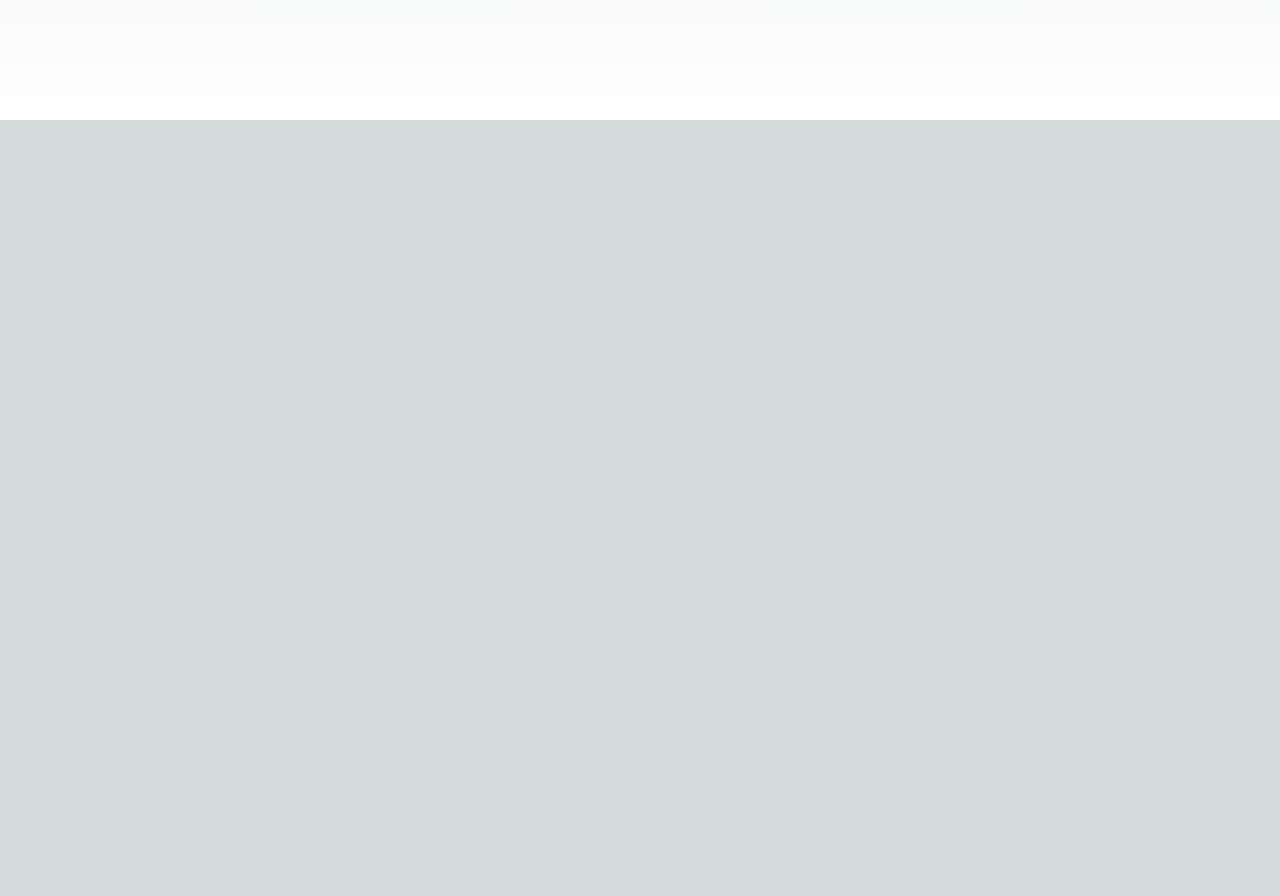
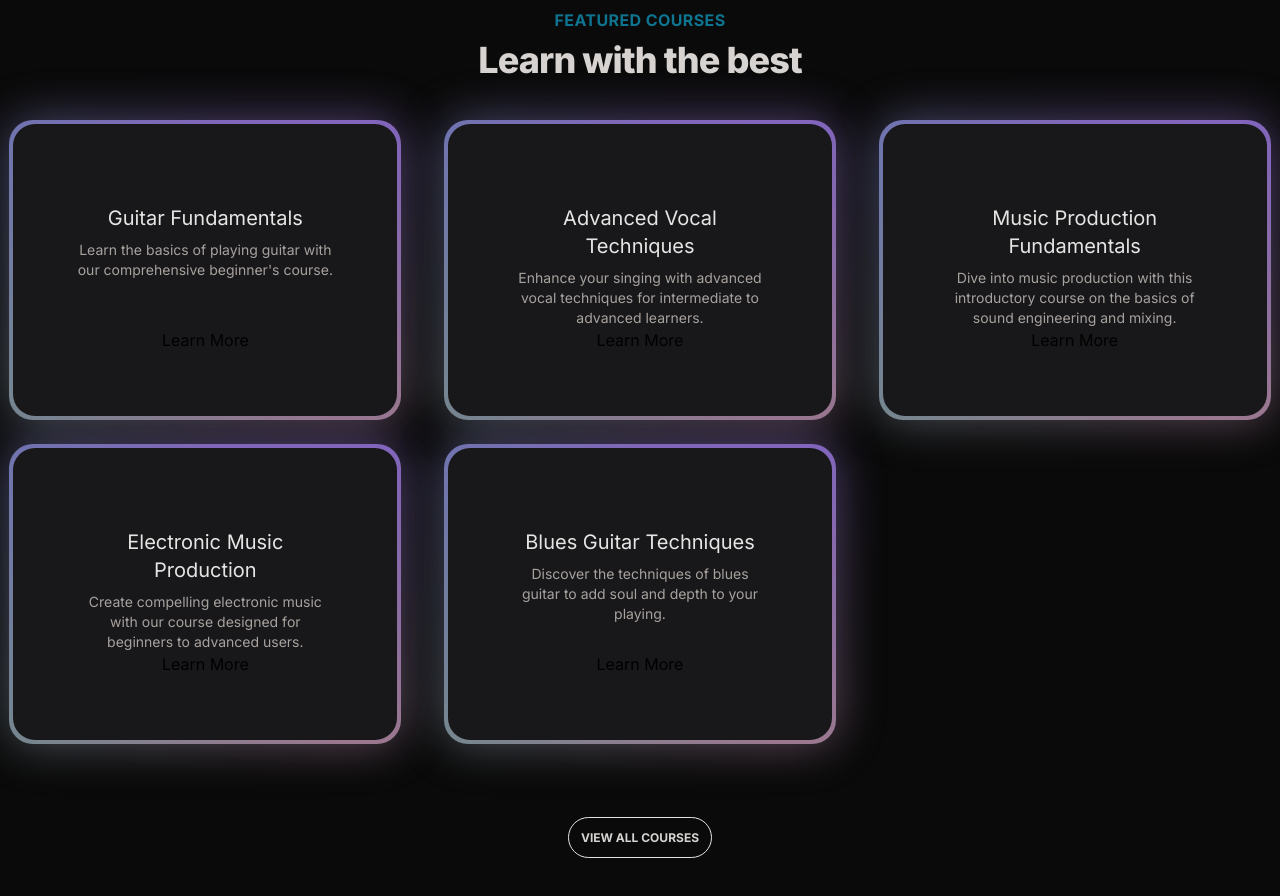
Before and after one commit to Farmaan16/music_academy-nextjs, a Next.js app: page / in a window 1280 px wide. Shown: the part 680-1576 px from the top of the page. Before the commit the page ends 800 px from the top, so only its background shows below. Built offline with nearby package versions, Linux system fonts and the light colour scheme.

Commit message:
"added Featured cards"

```diff
--- a/src/app/page.tsx
+++ b/src/app/page.tsx
@@ -1,9 +1,11 @@
+import FeaturedCourses from "@/components/FeaturedCourses";
 import HeroSection from "@/components/HeroSection";
 
 export default function Home() {
   return (
     <main className="min-h-screen bg-black/[o.96] antialiased bg-grid-white/[0.2]">
-      <HeroSection/>
+      <HeroSection />
+      <FeaturedCourses/>
     </main>
   );
 }
--- /dev/null
+++ b/src/components/FeaturedCourses.tsx
@@ -0,0 +1,66 @@
+"use client";
+
+import Link from "next/link";
+import courseData from "../data/music_courses.json";
+import { BackgroundGradient } from "./ui/background-gradient";
+import { cn } from "@/utils/cn";
+
+interface Course {
+  id: number;
+  title: string;
+  slug: string;
+  description: string;
+  price: number;
+  instructor: string;
+  isFeatured: boolean;
+}
+function FeaturedCourses() {
+  const featuredCourses = courseData.courses.filter(
+    (course: Course) => course.isFeatured === true
+  );
+
+  return (
+    <div className="py-12 bg-neutral-950">
+      <div>
+        <div className="text-center">
+          <h2 className="text-base text-cyan-700  font-bold tracking-wide uppercase">
+            Featured Courses
+          </h2>
+          <p className="mt-2 text-3xl leading-8 font-extrabold tracking-tight text-stone-300 sm:text-4xl">
+            Learn with the best
+          </p>
+        </div>
+      </div>
+      <div className="mt-10">
+        <div className="grid grid-cols-1 gap-6 sm:grid-cols-2 lg:grid-cols-3 justify-center">
+          {featuredCourses.map((course: Course) => (
+            <div className="flex justify-center" key={course.id}>
+              <BackgroundGradient className="flex flex-col rounded-[22px] max-w-sm p-4 sm:p-10 bg-white dark:bg-zinc-900 h-full overflow-hidden">
+                <div className="p-4 sm:p-6 flex flex-col items-center text-center flex-grow">
+                  <p className="text-lg sm:text-xl text-black mt-4 mb-2 dark:text-stone-200">
+                    {course.title}
+                  </p>
+                  <p className="text-sm text-neutral-600 dark:text-stone-400 flex-grow">
+                    {course.description}
+                  </p>
+                  <Link href={`/Courses/${course.slug}`}>Learn More </Link>
+                </div>
+              </BackgroundGradient>
+            </div>
+          ))}
+        </div>
+      </div>
+      <div className="mt-20 text-center">
+        <Link
+          href="/Courses"
+          className="text-stone-300 font-bold uppercase text-xs border border-stone-200 rounded-3xl p-3 hover:bg-neutral-900 hover:text-stone-100 transition duration-200 "
+        >
+          {" "}
+          view all courses
+        </Link>
+      </div>
+    </div>
+  );
+}
+
+export default FeaturedCourses;
--- a/src/components/HeroSection.tsx
+++ b/src/components/HeroSection.tsx
@@ -10,10 +10,10 @@ function HeroSection() {
         fill="white"
       />
       <div className="p-4 relative z-10 w-full text-center">
-        <h1 className="mt-20 md:mt-0 text-4xl md:text-7xl font-bold bg-clip-text text-transparent bg-gradient-to-b from-neutral-50 to-neutral-400 ">
+        <h1 className="mt-20 md:mt-0 text-4xl md:text-7xl font-bold bg-clip-text text-transparent bg-gradient-to-b from-stone-50 to-stone-400 ">
           Master the art of music
         </h1>
-        <p className="mt-4 font-normal text-base md:text-lg text-neutral-300 max-w-lg mx-auto">
+        <p className="mt-4 font-normal text-base md:text-lg text-neutral-100 max-w-lg mx-auto">
           Dive into our comprehensive music courses. and transform your musical
           journey into something truly extraordinary. Whether you&apos;re a
           beginner or an expert, our music courses will help you master the art
--- /dev/null
+++ b/src/components/ui/background-gradient.tsx
@@ -0,0 +1,72 @@
+import { cn } from "@/utils/cn";
+import React from "react";
+import { motion } from "framer-motion";
+
+export const BackgroundGradient = ({
+  children,
+  className,
+  containerClassName,
+  animate = true,
+}: {
+  children?: React.ReactNode;
+  className?: string;
+  containerClassName?: string;
+  animate?: boolean;
+}) => {
+  const variants = {
+    initial: {
+      backgroundPosition: "0 50%",
+    },
+    animate: {
+      backgroundPosition: ["0, 50%", "100% 50%", "0 50%"],
+    },
+  };
+  return (
+    <div className={cn("relative p-[4px] group", containerClassName)}>
+      <motion.div
+        variants={animate ? variants : undefined}
+        initial={animate ? "initial" : undefined}
+        animate={animate ? "animate" : undefined}
+        transition={
+          animate
+            ? {
+                duration: 5,
+                repeat: Infinity,
+                repeatType: "reverse",
+              }
+            : undefined
+        }
+        style={{
+          backgroundSize: animate ? "400% 400%" : undefined,
+        }}
+        className={cn(
+          "absolute inset-0 rounded-3xl z-[1] opacity-60 group-hover:opacity-100 blur-xl  transition duration-500 will-change-transform",
+          " bg-[radial-gradient(circle_farthest-side_at_0_100%,#00ccb1,transparent),radial-gradient(circle_farthest-side_at_100%_0,#7b61ff,transparent),radial-gradient(circle_farthest-side_at_100%_100%,#ffc414,transparent),radial-gradient(circle_farthest-side_at_0_0,#1ca0fb,#141316)]"
+        )}
+      />
+      <motion.div
+        variants={animate ? variants : undefined}
+        initial={animate ? "initial" : undefined}
+        animate={animate ? "animate" : undefined}
+        transition={
+          animate
+            ? {
+                duration: 5,
+                repeat: Infinity,
+                repeatType: "reverse",
+              }
+            : undefined
+        }
+        style={{
+          backgroundSize: animate ? "400% 400%" : undefined,
+        }}
+        className={cn(
+          "absolute inset-0 rounded-3xl z-[1] will-change-transform",
+          "bg-[radial-gradient(circle_farthest-side_at_0_100%,#00ccb1,transparent),radial-gradient(circle_farthest-side_at_100%_0,#7b61ff,transparent),radial-gradient(circle_farthest-side_at_100%_100%,#ffc414,transparent),radial-gradient(circle_farthest-side_at_0_0,#1ca0fb,#141316)]"
+        )}
+      />
+
+      <div className={cn("relative z-10", className)}>{children}</div>
+    </div>
+  );
+};
```
Also changed, not shown: 1 other file (tests, documents, lock files or other folders).
